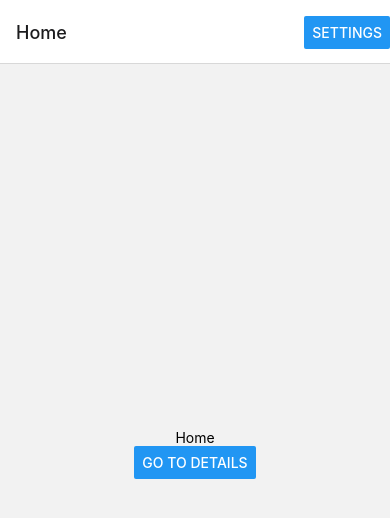
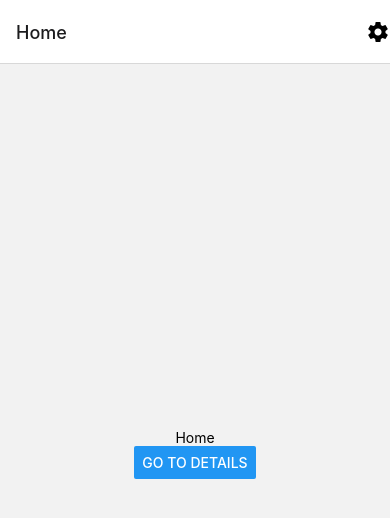
Before and after one commit to FridaUltra/actions-mindemo, a React Native app: screen /Home in a window 390 px wide. Shown: the top 518 px of the page. Built offline with nearby package versions, Linux system fonts and the light colour scheme.

Commit message:
refactor iconbutton

```diff
--- a/components/IconButton.tsx
+++ b/components/IconButton.tsx
@@ -1,7 +1,11 @@
 import MaterialIcons from '@expo/vector-icons/MaterialIcons';
+import { NativeStackScreenProps } from '@react-navigation/native-stack';
 import { Pressable } from 'react-native';
+import { RootStackParamList } from '../navigators/RootStacknavigator';
 
-export default function IconButton({ navigation }) {
+type Props = NativeStackScreenProps<RootStackParamList>;
+
+export default function IconButton({ navigation }: Props) {
   return (
     <Pressable onPress={() => navigation.navigate('Settings')}>
       <MaterialIcons name="settings" size={24} color="black" />
--- a/navigators/RootStacknavigator.tsx
+++ b/navigators/RootStacknavigator.tsx
@@ -1,5 +1,5 @@
 import { createNativeStackNavigator } from '@react-navigation/native-stack';
-import { Button } from 'react-native';
+import IconButton from '../components/IconButton';
 import DetailsScreen from '../screens/DetailsScreen';
 import HomeScreen from '../screens/HomeScreens';
 import SettingsScreen from '../screens/SettingsScreen';
@@ -15,26 +15,13 @@ const RootStack = createNativeStackNavigator<RootStackParamList>();
 export default function RootStackNavigator() {
   return (
     <RootStack.Navigator
-			screenOptions={({ navigation }) => ({
-				headerRight: () => (
-					<Button
-						title="Settings"
-						onPress={() => navigation.navigate('Settings')}
-					/>
-				),
-			})}>
-			<RootStack.Screen
-				name="Home"
-				component={HomeScreen}
-			/>
-			<RootStack.Screen
-				name="Details"
-				component={DetailsScreen}
-			/>
-			<RootStack.Screen
-				name="Settings"
-				component={SettingsScreen}
-			/>
+      screenOptions={(props) => ({
+        headerRight: () => <IconButton {...props} />,
+      })}
+    >
+      <RootStack.Screen name="Home" component={HomeScreen} />
+      <RootStack.Screen name="Details" component={DetailsScreen} />
+      <RootStack.Screen name="Settings" component={SettingsScreen} />
     </RootStack.Navigator>
   );
 }
```
Lines whose indentation alone changed are shown as unchanged.
